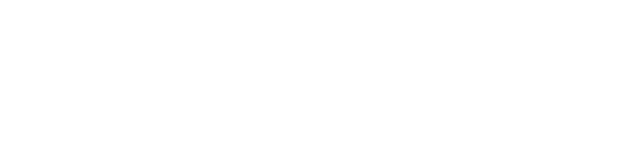
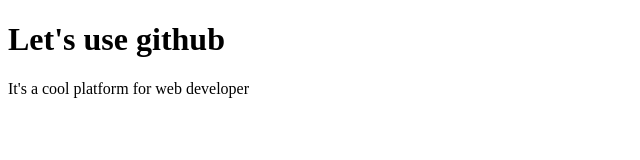
Before and after one commit to Showmandas/git-testing, a plain HTML site: page index.html in a window 1280 px wide. Shown: the whole page, without its empty margins (0-640 px from the left). Drawn offline with Linux system fonts and the light colour scheme.

Commit message:
added something

```diff
--- a/index.html
+++ b/index.html
@@ -7,6 +7,8 @@
     <title>Github repo</title>
 </head>
 <body>
+    <h1>Let's use github</h1>
+    <p>It's a cool platform for web developer</p>
 
 </body>
 </html>
```
